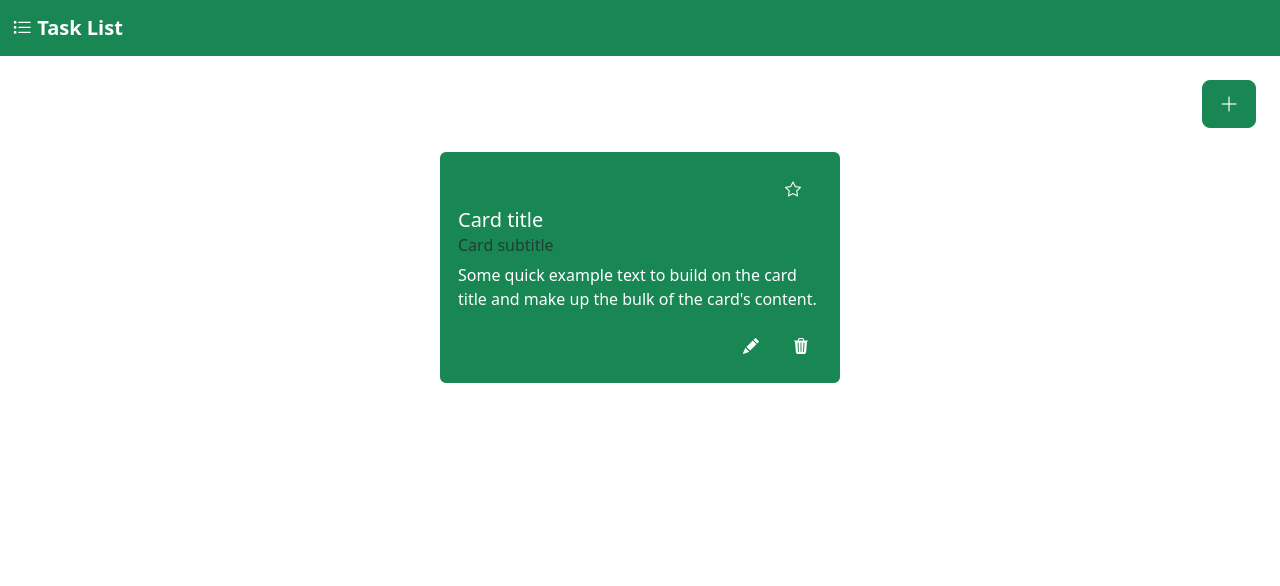
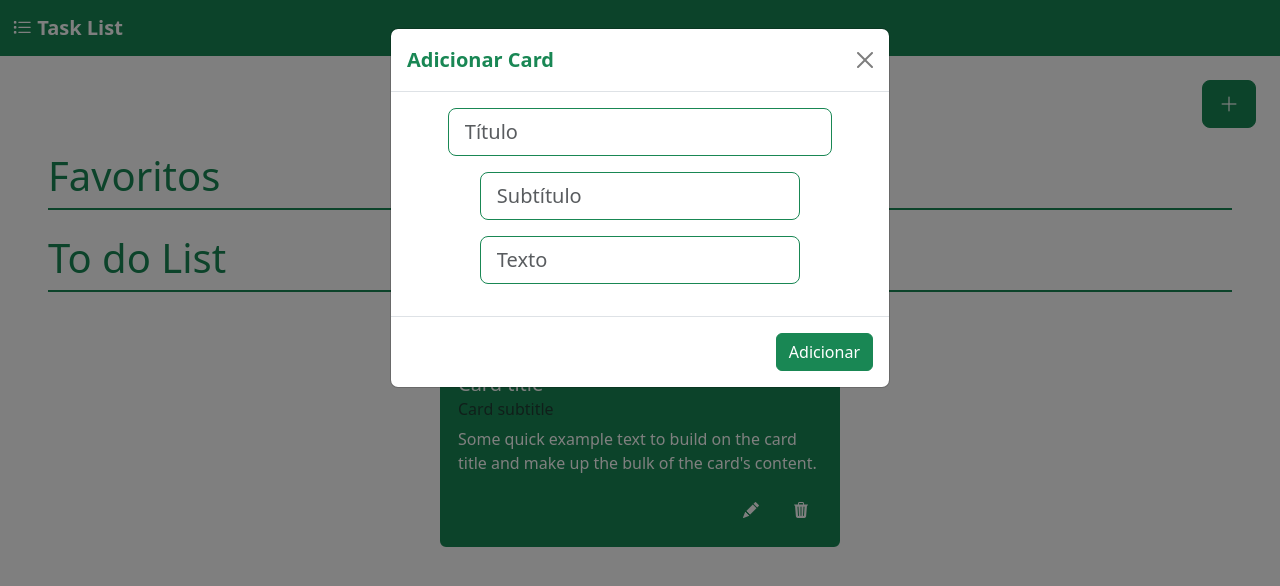
Before and after one commit to mateusferrao/DIW_Semana-11-Roteiro-e-Exercicio-Pratico, a plain HTML site: page index.html in a window 1280 px wide. Both pictures are taken after a click on the button 1229 px from the left and 104 px from the top of the page. Drawn offline with nearby package versions, Linux system fonts and the light colour scheme.

Commit message:
localstorage e modal

```diff
--- a/index.html
+++ b/index.html
@@ -7,6 +7,7 @@
     <link href="https://cdn.jsdelivr.net/npm/bootstrap@5.3.3/dist/css/bootstrap.min.css" rel="stylesheet"
         integrity="sha384-QWTKZyjpPEjISv5WaRU9OFeRpok6YctnYmDr5pNlyT2bRjXh0JMhjY6hW+ALEwIH" crossorigin="anonymous">
     <link rel="stylesheet" href="https://cdn.jsdelivr.net/npm/bootstrap-icons@1.11.3/font/bootstrap-icons.min.css">
+    <script src="script.js"></script>
     <title>Document</title>
 </head>
 
@@ -26,11 +27,63 @@
         </nav>
 
         <div class="d-flex justify-content-end m-4">
-            <button type="button" class="btn btn-success btn-lg"><i class="bi bi-plus-lg"></i></button>
+            <button type="button" class="btn btn-success btn-lg" data-bs-toggle="modal"
+                data-bs-target="#exampleModal"><i class="bi bi-plus-lg"></i></button>
+        </div>
+
+        <div class="modal fade" id="exampleModal" tabindex="-1" aria-labelledby="exampleModalLabel" aria-hidden="true">
+            <div class="modal-dialog">
+                <div class="modal-content">
+                    <div class="modal-header">
+                        <h1 class="modal-title fs-5 text-success fw-bold" id="exampleModalLabel">Adicionar Card</h1>
+                        <button type="button" class="btn-close" data-bs-dismiss="modal" aria-label="Close"></button>
+                    </div>
+                    <div class="modal-body">
+                        <form>
+                            <div class="row mb-3">
+                                <div class="col-sm-10 m-auto">
+                                    <input type="text" placeholder="Título"
+                                        class="form-control form-control-lg border border-success" id="inputTitulo">
+                                </div>
+                            </div>
+                            <div class="row mb-3">
+                                <div class="col-sm-10 m-auto">
+                                    <div class="col-sm-10 m-auto">
+                                        <input type="text" placeholder="Subtítulo"
+                                            class="form-control form-control-lg border border-success"
+                                            id="inputSubtitulo">
+                                    </div>
+                                </div>
+                            </div>
+                            <div class="row mb-3">
+                                <div class="col-sm-10 m-auto">
+                                    <div class="col-sm-10 m-auto">
+                                        <input type="text" placeholder="Texto"
+                                            class="form-control form-control-lg border border-success" id="inputTexto">
+                                    </div>
+                                </div>
+                            </div>
+                        </form>
+                    </div>
+                    <div class="modal-footer">
+                        <button type="button" class="btn btn-success">Adicionar</button>
+                    </div>
+                </div>
+            </div>
         </div>
     </header>
 
+    <article>
         <section>
+            <div class="border-2 border-success border-bottom mx-5 my-4 text-success">
+                <h1>Favoritos</h1>
+            </div>
+
+        </section>
+        <section>
+            <div class="border-2 border-success border-bottom mx-5 my-4 text-success">
+                <h1>To do List</h1>
+            </div>
             <div class="card mx-auto border-2 border-success rounded" style="width: 25rem;">
                 <div class="card-body bg-success">
                     <div class="d-flex justify-content-end">
@@ -38,16 +91,18 @@
                     </div>
                     <h5 class="card-title text-white">Card title</h5>
                     <h6 class="card-subtitle mb-2 text-body-secondary">Card subtitle</h6>
-                <p class="card-text text-white">Some quick example text to build on the card title and make up the bulk of the
+                    <p class="card-text text-white">Some quick example text to build on the card title and make up the
+                        bulk of the
                         card's content.</p>
                     <div class="d-flex justify-content-end">
-                    <button type="button" class="btn btn-success btn mx-2"><i class="bi bi-pencil-fill"></i></button>
+                        <button type="button" class="btn btn-success btn mx-2"><i
+                                class="bi bi-pencil-fill"></i></button>
                         <button type="button" class="btn btn-success btn"><i class="bi bi-trash3-fill"></i></button>
                     </div>
                 </div>
             </div>
         </section>
-
+    </article>
 
 </body>
 
--- /dev/null
+++ b/script.js
@@ -0,0 +1,22 @@
+function salvaDados(dados){
+    localStorage.setItem('cards',JSON.stringify(dados));
+}
+
+function leDados(){
+    let strDados = localStorage.getItem('cards');
+    let objDados;
+
+    if(strDados){
+        objDados = JSON.parse(strDados);
+    }else{
+        objDados = {cards: [
+            {titulo: "Teste", subtitulo: "teste", texto: "teste"}
+        ]}
+    }
+
+    return objDados;
+}
+
+function incluirCard(){
+
+}
```
Lines whose indentation alone changed are shown as unchanged.
